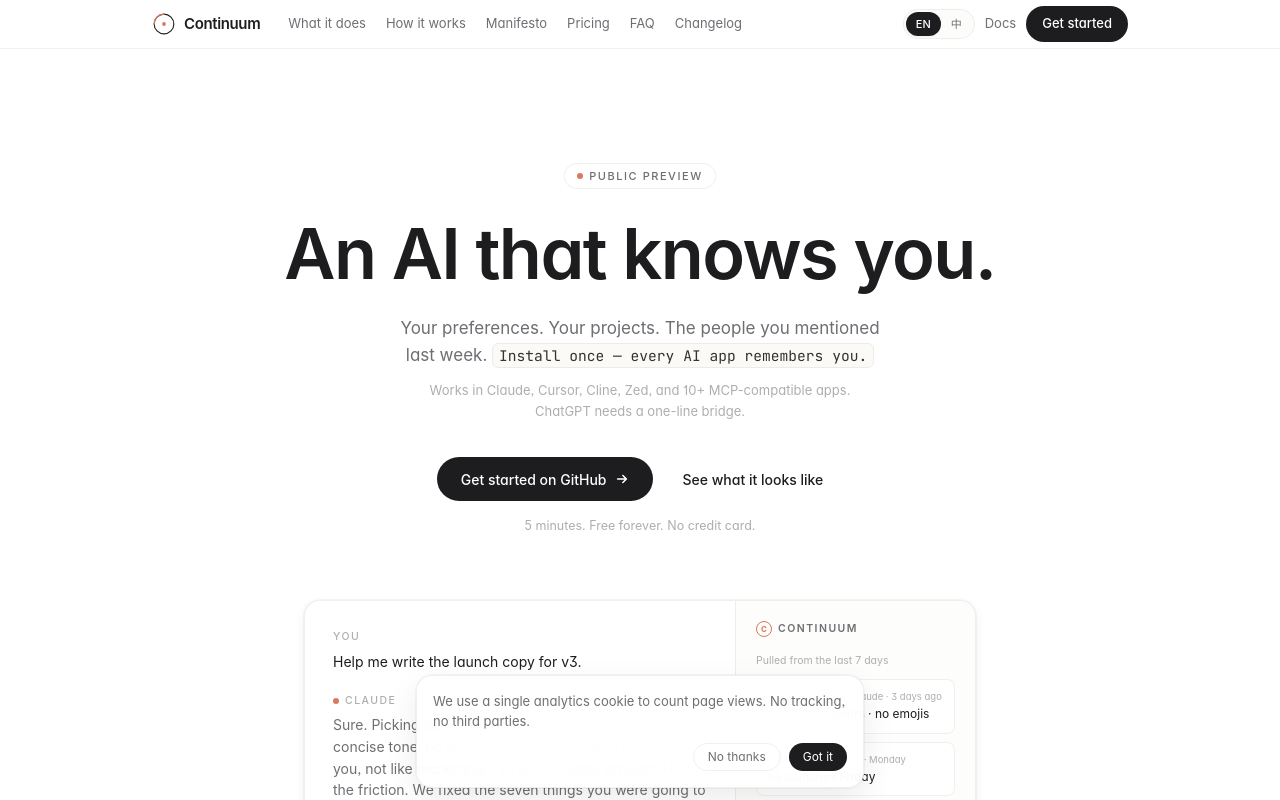
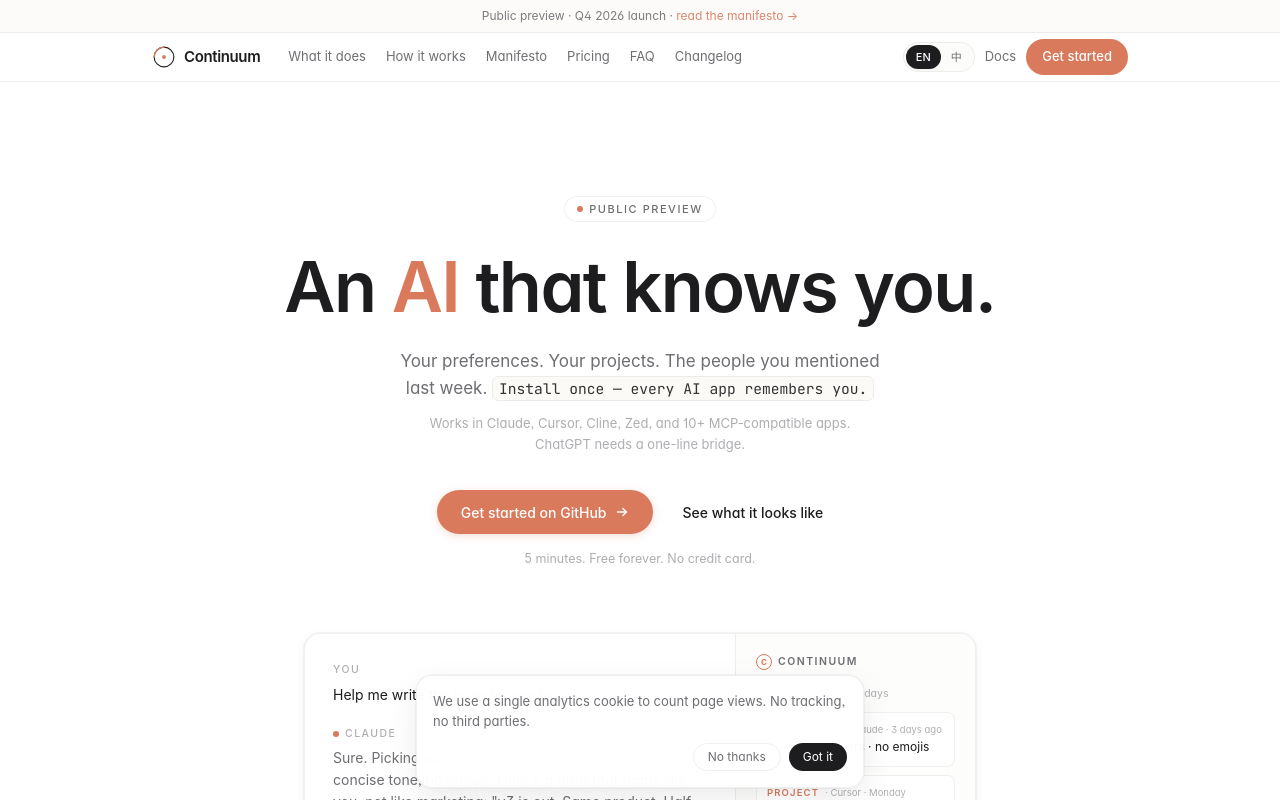
Before and after one commit to zachsaws/continuum, a React (Vite) app: page / in a window 1280 px wide. Shown: the top 800 px of the page. Built offline with nearby package versions, Linux system fonts and the light colour scheme.

Commit message:
Apply Apple visual DNA: peach CTAs (not black), two-tone hero title, promo strip, stagger reveal

```diff
--- a/src/App.tsx
+++ b/src/App.tsx
@@ -6,25 +6,47 @@
 /* --------------------------------- helpers -------------------------------- */
 
 function renderInline(s: string) {
-  const parts = s.split(/\[c\](.*?)\[\/c\]/);
-  return parts.map((p, i) =>
-    i % 2 === 1 ? (
-      <span key={i} className="code-inline">
-        {p}
+  // Parse [c]code[/c] (inline code) and [h]word[/h] (highlight / brand-color) in one pass.
+  // Order matters: split by [c] first, then within text parts split by [h].
+  const codeParts = s.split(/\[c\](.*?)\[\/c\]/);
+  return codeParts.map((segment, i) => {
+    if (i % 2 === 1) {
+      return (
+        <span key={`c-${i}`} className="code-inline">
+          {segment}
+        </span>
+      );
+    }
+    // Now split the text segment by [h]word[/h]
+    const hlParts = segment.split(/\[h\](.*?)\[\/h\]/);
+    return (
+      <span key={`t-${i}`}>
+        {hlParts.map((p, j) =>
+          j % 2 === 1 ? (
+            <span key={j} className="accent-word">
+              {p}
+            </span>
+          ) : (
+            <span key={j}>{p}</span>
+          ),
+        )}
       </span>
-    ) : (
-      <span key={i}>{p}</span>
-    ),
-  );
+    );
+  });
 }
 
 /* Reveal-on-scroll using IntersectionObserver — gives every section a soft fade-up. */
 function useReveal() {
   useEffect(() => {
     if (typeof window === "undefined") return;
-    const els = document.querySelectorAll<HTMLElement>(".reveal");
-    if (!("IntersectionObserver" in window) || els.length === 0) {
-      els.forEach((el) => el.classList.add("is-visible"));
+    // Track every .reveal element AND every child of .reveal-stagger (so staggered children animate together when container scrolls in)
+    const reveals = Array.from(document.querySelectorAll<HTMLElement>(".reveal"));
+    const staggerChildren = Array.from(
+      document.querySelectorAll<HTMLElement>(".reveal-stagger > *"),
+    );
+    const all = [...reveals, ...staggerChildren];
+    if (!("IntersectionObserver" in window) || all.length === 0) {
+      all.forEach((el) => el.classList.add("is-visible"));
       return;
     }
     const io = new IntersectionObserver(
@@ -38,9 +60,33 @@
       },
       { rootMargin: "0px 0px -8% 0px", threshold: 0.05 },
     );
-    els.forEach((el) => io.observe(el));
+    all.forEach((el) => io.observe(el));
     return () => io.disconnect();
   }, []);
+}
+
+/* --------------------------------- promo strip ----------------------------- */
+
+function PromoStrip({ lang }: { lang: Lang }) {
+  const t = dict[lang].promo;
+  if (!t) return null;
+  return (
+    <div className="border-b border-border-subtle bg-bg-soft/70">
+      <div className="container-page flex h-8 items-center justify-center text-[12px] text-fg-muted">
+        <span className="opacity-90">
+          {t.text}
+          {t.link ? (
+            <>
+              {" "}
+              <a href={t.link.href} className="text-accent transition-colors hover:text-accent-deep">
+                {t.link.label} →
+              </a>
+            </>
+          ) : null}
+        </span>
+      </div>
+    </div>
+  );
 }
 
 /* --------------------------------- brand ---------------------------------- */
@@ -147,21 +193,21 @@
     <section className="relative overflow-hidden">
       <div className="absolute inset-x-0 top-0 -z-10 h-[680px] bg-hero-warm" />
       <div className="container-page pt-20 pb-20 md:pt-28 md:pb-28">
-        <div className="mx-auto max-w-3xl text-center">
-          <div className="reveal mb-7 inline-flex items-center gap-1.5 rounded-full border border-border-subtle bg-bg/70 px-3 py-1 text-[11px] font-medium uppercase tracking-[0.14em] text-fg-muted backdrop-blur">
+        <div className="reveal-stagger mx-auto max-w-3xl text-center">
+          <div className="mb-7 inline-flex items-center gap-1.5 rounded-full border border-border-subtle bg-bg/70 px-3 py-1 text-[11px] font-medium uppercase tracking-[0.14em] text-fg-muted backdrop-blur">
             <span className="h-1.5 w-1.5 rounded-full bg-accent" />
             {t.tag}
           </div>
-          <h1 className="reveal text-balance text-display-1 text-fg">
-            {t.title}
+          <h1 className="text-balance text-display-1 text-fg">
+            {renderInline(t.title)}
           </h1>
-          <p className="reveal mx-auto mt-6 max-w-xl text-balance text-[17px] leading-[1.55] text-fg-muted">
+          <p className="mx-auto mt-6 max-w-xl text-balance text-[17px] leading-[1.55] text-fg-muted">
             {renderInline(t.body)}
           </p>
-          <p className="reveal mx-auto mt-3 max-w-md text-[13px] leading-[1.6] text-fg-dim">
+          <p className="mx-auto mt-3 max-w-md text-[13px] leading-[1.6] text-fg-dim">
             {t.body2}
           </p>
-          <div className="reveal mt-9 flex flex-col items-center justify-center gap-2.5 sm:flex-row">
+          <div className="mt-9 flex flex-col items-center justify-center gap-2.5 sm:flex-row">
             <a href={GITHUB_URL} className="btn-primary h-11 px-6 text-[14px]">
               {t.cta1}
               <svg viewBox="0 0 16 16" className="h-3.5 w-3.5" fill="none" stroke="currentColor" strokeWidth="1.8">
@@ -172,7 +218,7 @@
               {t.cta2}
             </a>
           </div>
-          <p className="reveal mt-4 text-[12.5px] text-fg-dim">{t.hint}</p>
+          <p className="mt-4 text-[12.5px] text-fg-dim">{t.hint}</p>
         </div>
 
         {/* Memory card — Apple-clean: white card, soft shadow, no fake chrome */}
@@ -988,6 +1034,7 @@
   if (isManifesto) {
     return (
       <div className="min-h-screen bg-bg text-fg">
+        <PromoStrip lang={lang} />
         <Nav lang={lang} setLang={setLang} />
         <Manifesto lang={lang} />
         <Footer lang={lang} />
@@ -997,6 +1044,7 @@
 
   return (
     <div className="min-h-screen bg-bg text-fg">
+      <PromoStrip lang={lang} />
       <Nav lang={lang} setLang={setLang} />
       <Hero lang={lang} />
       <Pain lang={lang} />
--- a/src/i18n.ts
+++ b/src/i18n.ts
@@ -1,10 +1,15 @@
 // Bilingual copy for Continuum. Tech terms (SDK, API, Memory, Graph, etc.)
 // stay in English on both sides — that reads more native to developers.
 // Use [c]...[/c] inline to render a code-inline span.
+// Use [h]...[/h] inline to render an accent (brand color) word.
 export type Lang = "en" | "zh";
 
 type Dict = {
   nav: Record<string, string>;
+  promo: {
+    text: string;
+    link?: { label: string; href: string };
+  } | null;
   hero: {
     tag: string;
     title: string;
@@ -115,6 +120,10 @@
 
 export const dict: Record<Lang, Dict> = {
   en: {
+    promo: {
+      text: "Public preview · Q4 2026 launch ·",
+      link: { label: "read the manifesto", href: "/manifesto" },
+    },
     nav: {
       features: "What it does",
       how: "How it works",
@@ -128,7 +137,7 @@
     },
     hero: {
       tag: "Public preview",
-      title: "An AI that knows you.",
+      title: "An [h]AI[/h] that knows you.",
       body: "Your preferences. Your projects. The people you mentioned last week. [c]Install once — every AI app remembers you.[/c]",
       body2: "Works in Claude, Cursor, Cline, Zed, and 10+ MCP-compatible apps. ChatGPT needs a one-line bridge.",
       cta1: "Get started on GitHub",
@@ -386,6 +395,10 @@
     },
   },
   zh: {
+    promo: {
+      text: "公测中 · 2026 Q4 上线 ·",
+      link: { label: "读宣言", href: "/manifesto" },
+    },
     nav: {
       features: "它能做什么",
       how: "怎么用",
@@ -399,7 +412,7 @@
     },
     hero: {
       tag: "公测中",
-      title: "让 AI 认得你。",
+      title: "让 [h]AI[/h] 认得你。",
       body: "你的偏好、你的项目、你提过的人。[c]装一次,所有 AI app 都认得你。[/c]",
       body2: "原生支持 Claude、Cursor、Cline、Zed,以及 10+ 个支持 MCP 的 AI app。ChatGPT 走一行 bridge 配置。",
       cta1: "去 GitHub 装上",
--- a/src/index.css
+++ b/src/index.css
@@ -15,7 +15,7 @@
     font-feature-settings: "ss01", "cv01", "cv11", "ss03";
     font-optical-sizing: auto;
   }
-  /* Use a slightly transparent dark selection so it works on white */
+  /* Use a slightly transparent accent selection so it works on white */
   ::selection {
     background: rgba(217, 122, 92, 0.20);
     color: #1D1D1F;
@@ -27,15 +27,20 @@
     @apply mx-auto w-full max-w-5xl px-6;
   }
 
-  /* Buttons — Apple-style: filled primary, subtle press, focus-visible ring */
+  /* Buttons — Apple-style: filled primary in brand color, subtle press, focus-visible ring */
   .btn {
     @apply inline-flex items-center justify-center gap-2 rounded-full px-5 text-[14px] font-medium transition-all duration-200 select-none;
   }
+  /* Primary: brand peach (Continuum's signature CTA color, Apple's per-product color move) */
   .btn-primary {
-    @apply btn h-10 bg-fg text-bg hover:bg-fg/90 active:scale-[0.97];
+    @apply btn h-10 bg-accent text-white hover:bg-accent-deep active:scale-[0.97] shadow-[0_2px_8px_rgba(217,122,92,0.25)];
   }
   .btn-primary-sm {
-    @apply btn h-9 bg-fg px-4 text-[13px] text-bg hover:bg-fg/90 active:scale-[0.97];
+    @apply btn h-9 bg-accent px-4 text-[13px] text-white hover:bg-accent-deep active:scale-[0.97];
+  }
+  /* Secondary dark: for nav / inline links */
+  .btn-dark {
+    @apply btn h-10 bg-fg text-bg hover:bg-fg/90 active:scale-[0.97];
   }
   .btn-ghost {
     @apply btn h-10 text-fg hover:bg-fg/[0.04] active:scale-[0.97];
@@ -52,4 +57,20 @@
   .reveal {
     @apply animate-fade-up;
   }
+  /* Stagger children of a reveal container */
+  .reveal-stagger > * {
+    @apply animate-fade-up;
+    animation-delay: var(--reveal-delay, 0ms);
+  }
+  .reveal-stagger > *:nth-child(1) { --reveal-delay: 0ms; }
+  .reveal-stagger > *:nth-child(2) { --reveal-delay: 80ms; }
+  .reveal-stagger > *:nth-child(3) { --reveal-delay: 160ms; }
+  .reveal-stagger > *:nth-child(4) { --reveal-delay: 240ms; }
+  .reveal-stagger > *:nth-child(5) { --reveal-delay: 320ms; }
+  .reveal-stagger > *:nth-child(6) { --reveal-delay: 400ms; }
+
+  /* Two-tone title highlight */
+  .accent-word {
+    color: #d97a5c;
+  }
 }
```
Also changed, not shown: .verify-apple.mjs (added), .verify-mobile-hero.mjs (added), .verify-mobile.mjs (added), .verify-whyexists.mjs (added), 5 other files (tests, documents, lock files or other folders).
